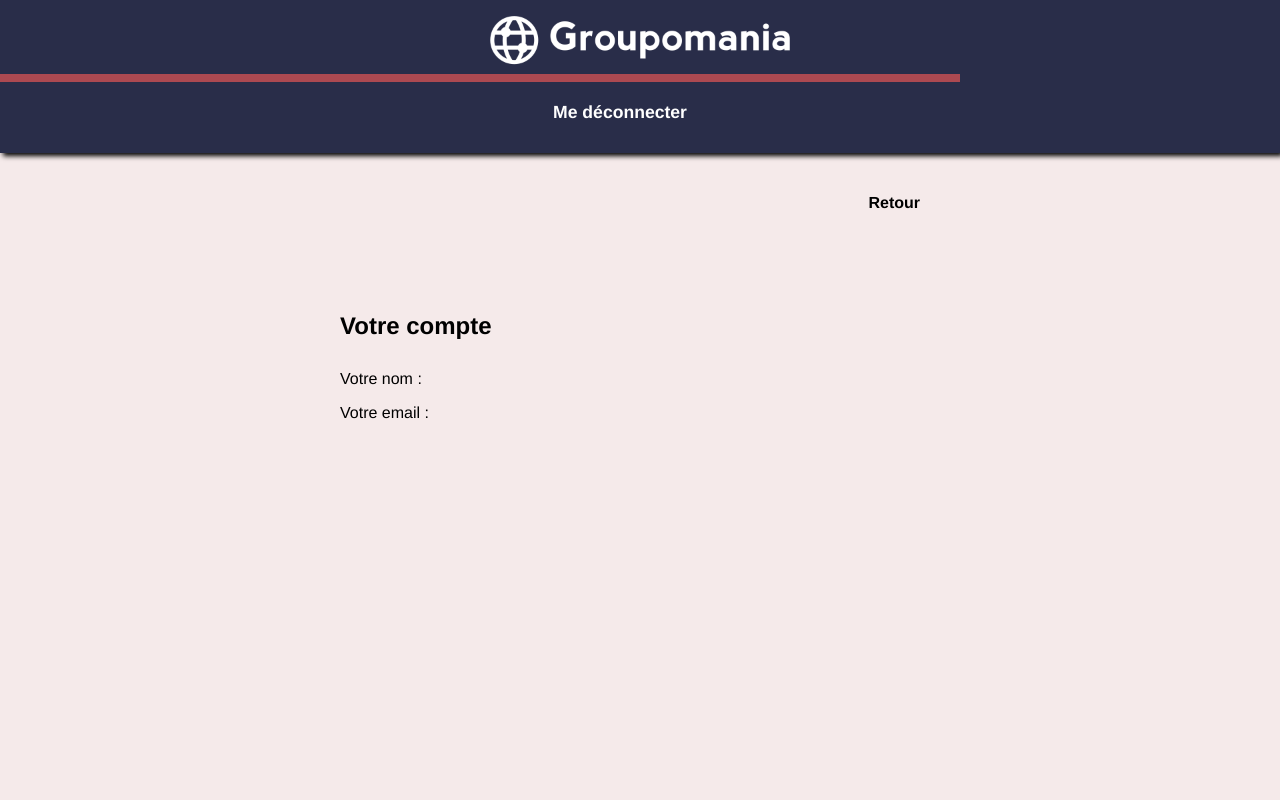
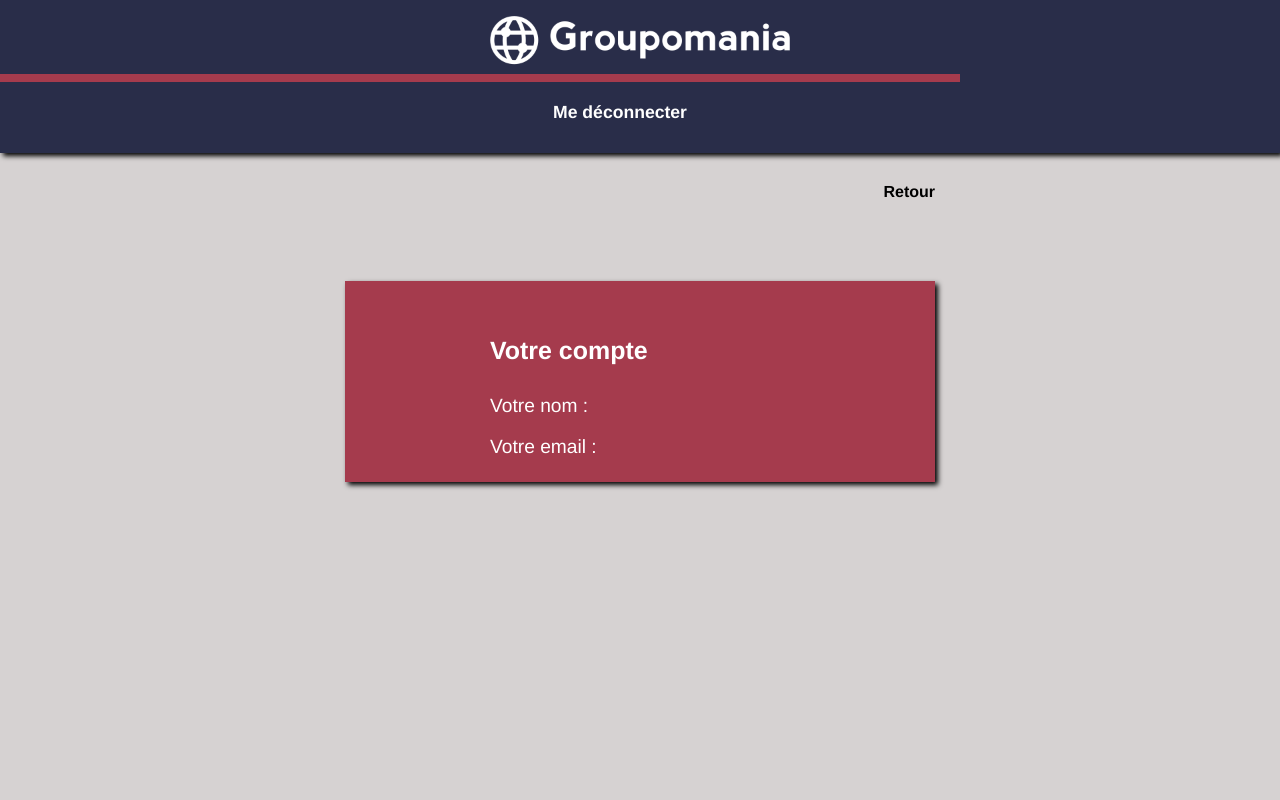
Before and after one commit to agnes2412/OCP7, a Vue app in the folder frontend/: page /#/userAccount in a window 1280 px wide. Shown: the top 800 px of the page. Built offline with nearby package versions, Linux system fonts and the light colour scheme; no server answers.

Commit message:
Ajout compte admin sur le README

```diff
--- a/frontend/src/components/Header.vue
+++ b/frontend/src/components/Header.vue
@@ -55,7 +55,7 @@
   width: 75%;
   margin-top: -120px;
   margin-bottom: 100px;
-  border-bottom: 8px solid rgb(172, 73, 81);
+  border-bottom: 8px solid rgb(165, 59, 77);
 }
 
 nav span {
--- a/frontend/src/views/Login.vue
+++ b/frontend/src/views/Login.vue
@@ -91,12 +91,13 @@
 <style scoped>
 #login {
   background-color: rgb(41, 45, 73);
-  padding: 10px;
+  padding: 5px;
 }
 .deco {
+  width: 90%;
   margin-top: -140px;
   margin-bottom: 100px;
-  border-bottom: 8px solid rgb(172, 73, 81);
+  border-bottom: 8px solid rgb(214, 69, 100);
 }
 
 .container {
@@ -145,8 +146,10 @@
   background-color: white;
   cursor: pointer;
   color: rgb(41, 45, 73);
+  font-weight: bold;
   box-shadow: none;
-  border: 2px solid rgb(83, 83, 110);
+  border: 2px solid rgb(41, 45, 73);
+  box-shadow: inset 3px 3px 5px black;
 }
 
 img {
--- a/frontend/src/views/Statut.vue
+++ b/frontend/src/views/Statut.vue
@@ -3,11 +3,10 @@
     <Header />
     <div class="container">
       <p class="return">
-        <i class="fas fa-long-arrow-alt-left"></i>
         <a :href="'http://localhost:8080/#/admin/'">Retour</a>
       </p>
 
-      <article class="statut_post">
+      <article>
         <p class="user_name">{{ user.name }}<br /></p>
         <!--la valeur donnée à v-model se synchronise avec la valeur donnée dans data-->
         <div class="display_statut">
@@ -130,7 +129,7 @@
 
 <style scoped>
 #statut {
-  background-color: rgb(245, 234, 234);
+  background-color: rgb(214, 210, 210);
   padding: 5px;
 }
 .container {
@@ -143,7 +142,7 @@
   margin-left: 15%;
   padding-bottom: 10px;
   margin-bottom: 35px;
-  border-bottom: 1px solid rgb(241, 116, 116);
+  border-bottom: 6px solid rgb(200, 60, 84);
 }
 
 article {
@@ -152,17 +151,18 @@
   background-position: top-left;
   background-size: 60px;
   background-color: white;
-  border: 1px solid lightgrey;
-  border-top: 6px solid rgb(241, 116, 116);
+  border: 10px solid rgb(214, 69, 100);
+  font-size: 1.1em;
   margin-top: 50px;
   min-height: 230px;
   padding: 5px;
   margin-bottom: 30px;
-  box-shadow: 5px 10px 10px rgb(141, 117, 117);
+  box-shadow: 3px 3px 5px black;
 }
 
 .return {
   text-align: right;
+  margin-top: 30px;
 }
 
 .return:hover {
@@ -183,27 +183,27 @@
   margin-top: 50px;
   margin-left: 15%;
   margin-bottom: 20px;
-  border-top: 1px solid #f4330d;
+  border-top: 3px solid rgb(214, 69, 100);
   padding-top: 10px;
   text-align: left;
 }
 
 button {
-  padding: 7px;
+  padding: 9px;
   background-color: white;
-  margin-top: 30px;
+  margin-top: 50px;
   transition-duration: 0.6s;
   font-size: 1em;
-  width: 250px;
-  box-shadow: 3px 3px 6px rgb(83, 83, 110);
-  border: 3px solid rgb(83, 83, 110);
+  max-width: 270px;
+  box-shadow: 3px 3px 5px black;
+  border: 3px solid rgb(214, 69, 100);
 }
 
 button:hover {
-  background-color: rgb(83, 83, 110);
+  background-color: rgb(214, 69, 100);
   box-shadow: none;
   color: white;
   cursor: pointer;
-  box-shadow: inset 3px 3px 5px rgb(83, 83, 110);
+  box-shadow: inset 3px 3px 5px black;
 }
 </style>
--- a/frontend/src/views/UserAccount.vue
+++ b/frontend/src/views/UserAccount.vue
@@ -6,6 +6,8 @@
         <i class="fas fa-long-arrow-alt-left"></i>
         <a :href="'http://localhost:8080/#/posts/'">Retour</a>
       </p>
+      <div class="border">
+      <div class="article">
       <h2>Votre compte {{ user.name }}</h2>
 
       <p>Votre nom : {{ user.name }}</p>
@@ -21,6 +23,8 @@
         Supprimer votre compte
       </div>
     </div>
+      </div>
+      </div>
   </div>
 </template>
 <script>
@@ -71,64 +75,69 @@
 
 <style scoped>
 #user_account {
-  background-color: rgb(245, 234, 234);
+  background-color: rgb(214, 210, 210);
   padding-bottom: 500px;
-}
-
-.container {
-  max-width: 600px;
-  margin: auto;
-  padding: 5px;
-}
-
-h2 {
-  margin-top: 100px;
-  margin-bottom: 30px;
-  text-align: left;
-}
-
-form {
-  display: flex;
-  flex-direction: column;
-  min-height: 150px;
-}
-
-form input {
-  border: 2px solid rgb(83, 83, 110);
-  padding: 15px;
-  margin-bottom: 15px;
-  box-shadow: inset 3px 3px 3px rgb(83, 83, 110);
-}
-
-p {
-  text-align: left;
 }
 
 .return {
   text-align: right;
-  margin-right: 20px;
+  margin: 30px 5px 80px 0;
 }
 
 .return:hover {
   text-decoration: underline;
 }
 
+.container {
+  max-width: 600px;
+  margin: auto;
+}
+
+.article {
+  font-size: 1.2em;
+  max-width: 300px;
+  margin: auto;
+  padding: 5px;
+  color: white;
+  text-align: left;
+  margin-bottom: 20px;
+}
+
+.border {
+  background-color: rgb(165, 59, 77);
+  max-width: 600px;
+  margin: auto;
+  box-shadow: 3px 3px 5px black;
+  margin: 5px;
+}
+
+h2 {
+  margin-top: 50px;
+  margin-bottom: 30px;
+  text-align: left;
+  font-size: 1.3em;
+}
+
 #btn_delete_account {
-  margin-top: 100px;
-  font-size: 1.1em;
-  padding: 13px;
-  max-width: 220px;
+  color: rgb(165, 59, 77);
+  text-align: center;
+  font-weight: bold;
+  margin-top: 80px;
+  margin-bottom: 40px;
+  font-size: 1em;
+  padding: 10px;
+  max-width: 250px;
   transition-duration: 0.6s;
-  border: 2px solid rgb(83, 83, 110);
+  border: 2px solid white;
   background-color: white;
-  box-shadow: 3px 3px 3px rgb(83, 83, 110);
+  box-shadow: 3px 3px 5px black;
   cursor: pointer;
 }
 
 #btn_delete_account:hover {
-  background-color: rgb(83, 83, 110);
+  background-color: rgb(165, 59, 77);
   color: white;
-  box-shadow: none;
+  box-shadow: inset 3px 3px 5px black;
   border: 2px solid white;
 }
 </style>
```
